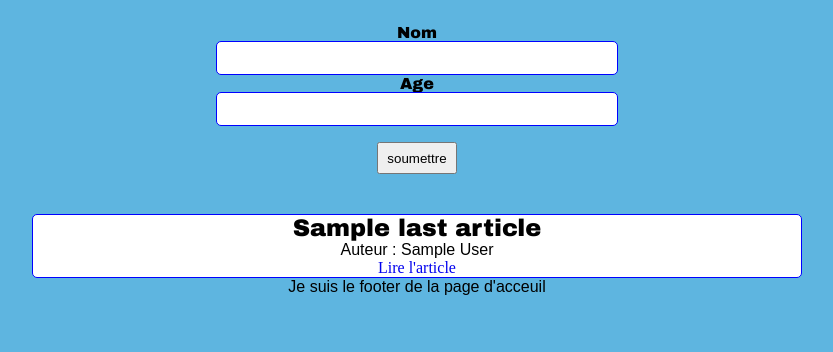
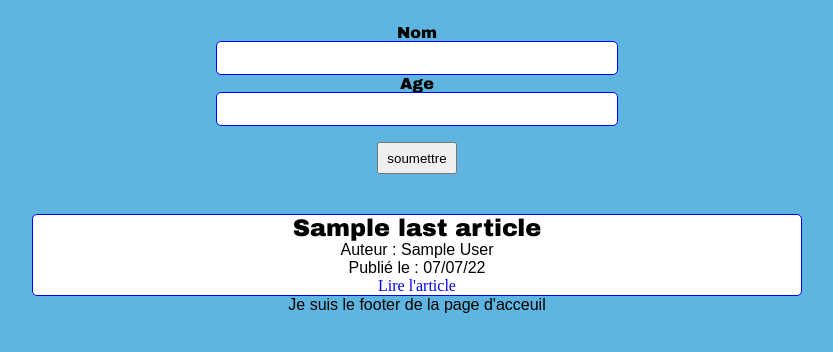
Before and after one commit to Gaeram/blog_symfony, a Symfony app: template templates/home.html.twig in a window 1280 px wide. Shown: the part 64-416 px from the top of the page, without its empty margins (223-1056 px from the left). Run offline with Twig, Linux system fonts and the light colour scheme; the template is opened without the code that fills it: most values are stand-ins (such as "Sample title", 1, 10 or a date in 2020); some libraries are stand-ins or nearby versions.

Commit message:
adding description and publcation date

```diff
--- a/templates/_article.html.twig
+++ b/templates/_article.html.twig
@@ -1,3 +1,4 @@
 <h2>{{ article.title }}</h2>
 <p>Auteur : {{ article.author }}</p>
+<p>Publié le : {{ article.IsPublished|date("m/d/y") }}</p>
 {#  <p>Publié le : {{ article.publishedAt|date("m/d/y") }}</p> #}
--- a/templates/article.html.twig
+++ b/templates/article.html.twig
@@ -6,7 +6,7 @@
         {% if article.isPublished %}
             <article class="pageversion">
                {% include '_article.html.twig' %}
-                {# <p>{{ article.description }}</p>  #}
+                <p>{{ article.content }}</p>
                 {# <img src="{{ article.image }}" alt="image"> #}
             </article>
         {% else %}
```
